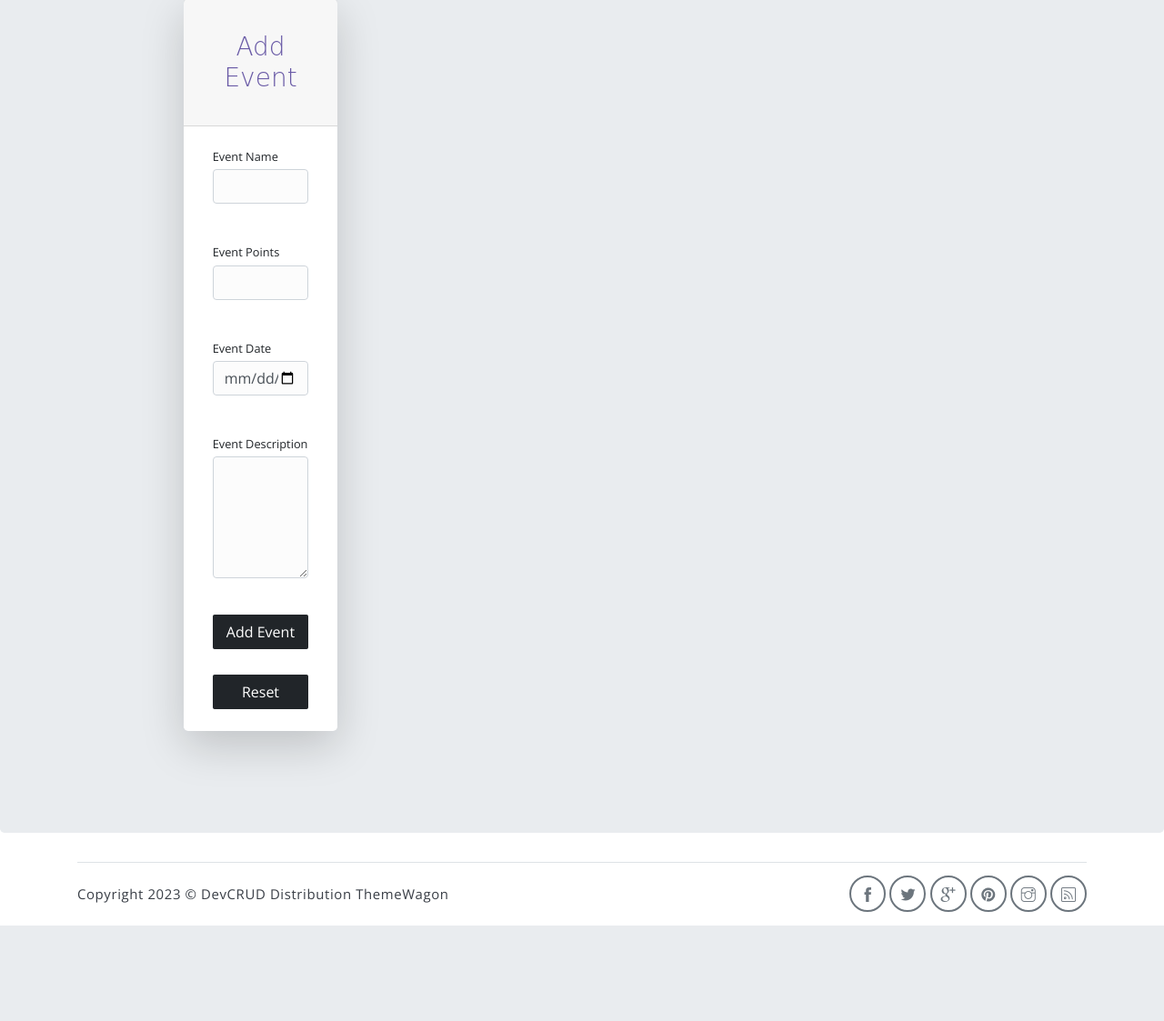
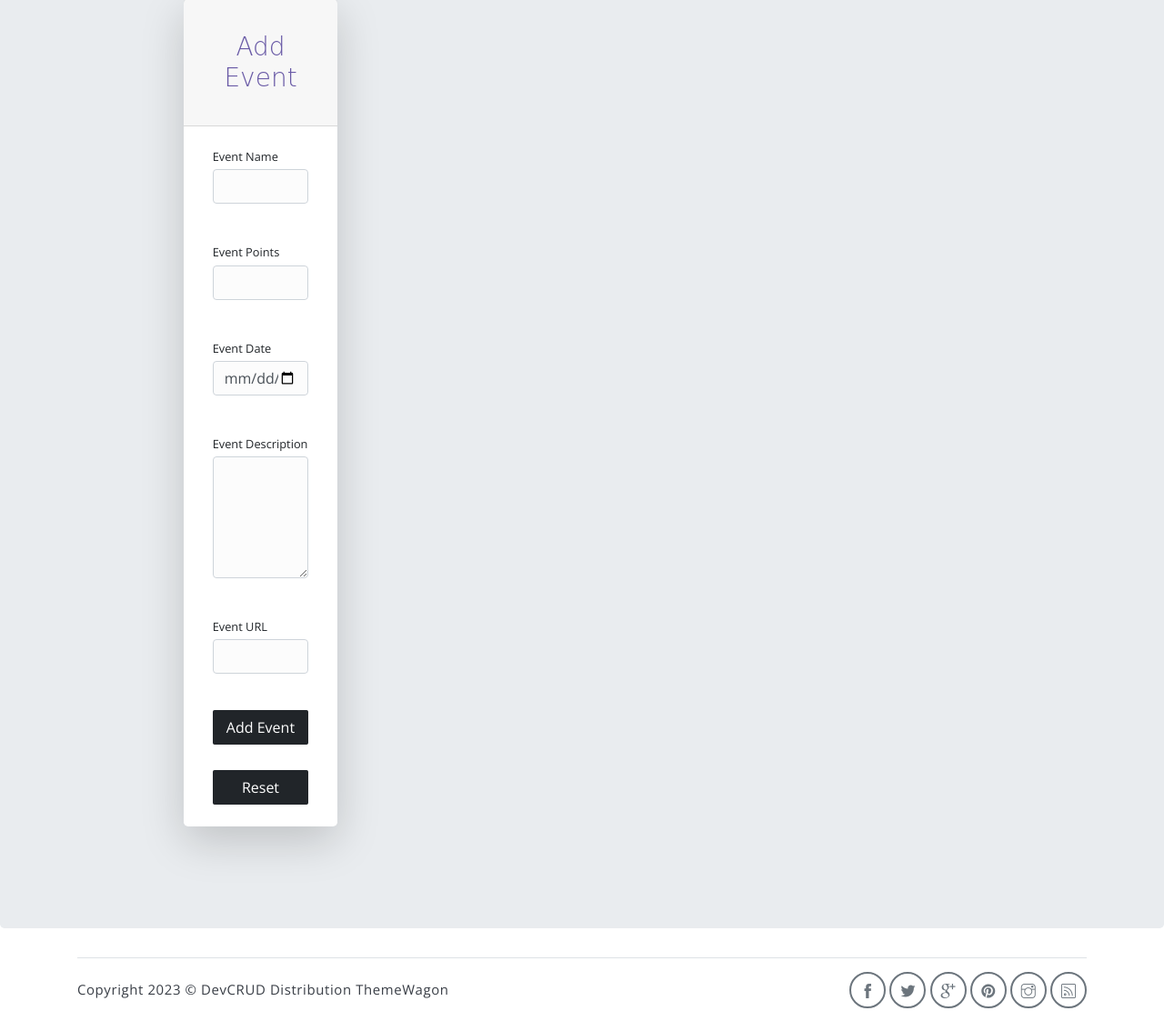
Before and after one commit to kechenkristin/Sustainability, a Django app: page /event/event_add in a window 1280 px wide. Shown: the part 97-1220 px from the top of the page at 91% size. Before the commit the page ends 1115 px from the top, so only its background shows below. Run offline with Django 4.2, Linux system fonts and the light colour scheme; a user stored in the database is signed in; some libraries are stand-ins or nearby versions; some web fonts are replaced.

```diff
--- a/sustainability/event/forms.py
+++ b/sustainability/event/forms.py
@@ -17,7 +17,9 @@ class AddEventForm(forms.ModelForm):
                                  widget=forms.DateInput(attrs={'type': 'date', 'class': 'form-control'}))
 
     event_description = forms.CharField(widget=forms.Textarea(attrs={'class': 'form-control', 'rows': 5}))
+    event_url = forms.URLField(required=True,
+                               widget=forms.URLInput(attrs={'class': 'form-control'}))
 
     class Meta:
         model = Event
-        fields = ['event_name', 'event_points', 'event_date', 'event_description']
+        fields = ['event_name', 'event_points', 'event_date', 'event_description', 'event_url']
--- a/sustainability/event/models.py
+++ b/sustainability/event/models.py
@@ -18,6 +18,7 @@ class Event(models.Model):
     event_date = models.DateField(null=True)
     event_points = models.BigIntegerField()
     event_description = models.TextField(null=True)
+    event_url = models.URLField(max_length=200, default="http://127.0.0.1:8000")
 
     event_participant = models.ForeignKey(
         Profile,
--- a/sustainability/event/templates/event/add_event.html
+++ b/sustainability/event/templates/event/add_event.html
@@ -72,6 +72,17 @@
                                     <br>
                                     <div class="form-row">
                                         <div class="col-md-10 offset-md-1">
+                                            <div class="form-group">
+                                                <label class="small mb-1">Event URL</label>
+                                                {{ form.event_url }}
+                                                <span>
+                                                </span>
+                                            </div>
+                                        </div>
+                                    </div>
+                                    <br>
+                                    <div class="form-row">
+                                        <div class="col-md-10 offset-md-1">
                                             <div class="form-group mt-0 mb-1">
                                                 <button type="submit" class="col-md-12 btn btn-dark">
                                                     Add Event
```
Also changed, not shown: sustainability/event/templates/event/list_event.html (+5 -2 lines), sustainability/db.sqlite3, sustainability/event/migrations/0008_event_event_url.py (added), sustainability/event/migrations/0009_alter_event_event_url.py (added).
